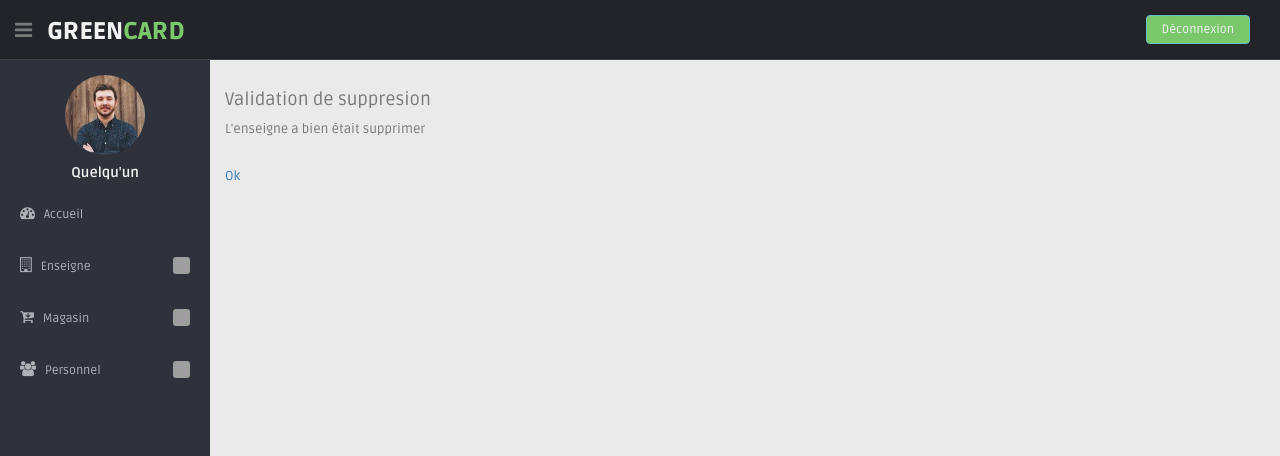
After one commit to Rgarbaciak/NRT_CleanIT, a Symfony app: template CleanIt/templates/enseigne/supprimer.html.twig in a window 1280 px wide. The commit adds this page. Shown: the top 456 px of the page. Run offline with Twig, Linux system fonts and the light colour scheme; the template is opened without the code that fills it, so the values that code supplies are empty; some libraries are stand-ins or nearby versions; grey boxes are pictures that could not be loaded.

Commit message:
Ajout de la suppresion d'une enseigne

```diff
--- a/CleanIt/config/routes.yaml
+++ b/CleanIt/config/routes.yaml
@@ -22,6 +22,10 @@ enseigneLister:
 enseigneModifier:
   path: /enseigne/modifier/{id}
   controller: App\Controller\EnseigneController::modifierEnseigne
+
+enseigneSupprimer:
+  path: /enseigne/supprimer/{id}
+  controller: App\Controller\EnseigneController::supprimerEnseigne
 
 #magasin
 magasinAjouter:
--- a/CleanIt/templates/enseigne/consulter.html.twig
+++ b/CleanIt/templates/enseigne/consulter.html.twig
@@ -19,7 +19,8 @@
     <br>
     <br>
     <br>
-    <th><a href="{{ path('enseigneModifier', { 'id': enseigne.id }) }}">Modifier l'enseigne</a> </th>
+    <th><a href="{{ path('enseigneModifier', { 'id': enseigne.id }) }}">Modifier l'enseigne</a> </th> <br>
+    <th><a href="{{ path('enseigneSupprimer', { 'id': enseigne.id }) }}">Supprimer l'enseigne</a> </th>
 
     </div>
 </div>
--- /dev/null
+++ b/CleanIt/templates/enseigne/supprimer.html.twig
@@ -0,0 +1,24 @@
+<!DOCTYPE html>
+<html>
+    <head>
+        {% include('./component/css.html.twig') %}
+    </head>
+    <body>
+     {% include('./component/menu.html.twig') %}
+        <section id="main-content">
+      <section class="wrapper">
+        <div class="row">
+          <div class="col-lg-9 main-chart">
+	<h4>Validation de suppresion </h4>
+    <p>L'enseigne a bien était supprimer<p>
+
+    <br>
+    <th><a href="{{ path('enseigneLister') }}">Ok</a> </th> <br>
+
+    </div>
+</div>
+</section>
+</section>
+    {% include('./component/script.html.twig') %}
+    </body>
+</html>
```
Also changed, not shown: CleanIt/migrations/Version20211129064856.php (added, +37 -0 lines).
